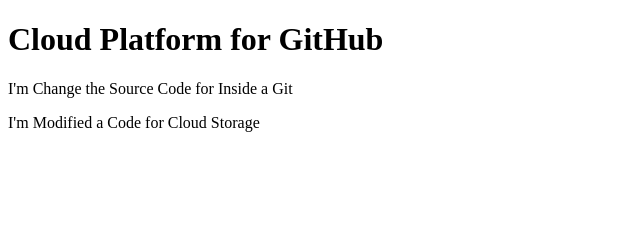
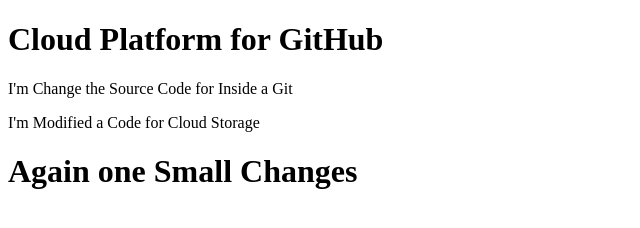
Before and after one commit to Sathish-43/Git_Morning_Batch, a plain HTML site: page cloud.html in a window 1280 px wide. Shown: the whole page, without its empty margins (0-640 px from the left). Drawn offline with Linux system fonts and the light colour scheme.

Commit message:
!reflactor small changes

```diff
--- a/cloud.html
+++ b/cloud.html
@@ -10,5 +10,7 @@
 
     <p>I'm Change the Source Code for Inside a Git</p>
     <p> I'm Modified a Code for Cloud Storage </p>
+
+    <h1>Again one Small Changes</h1>
 </body>
 </html>
```
